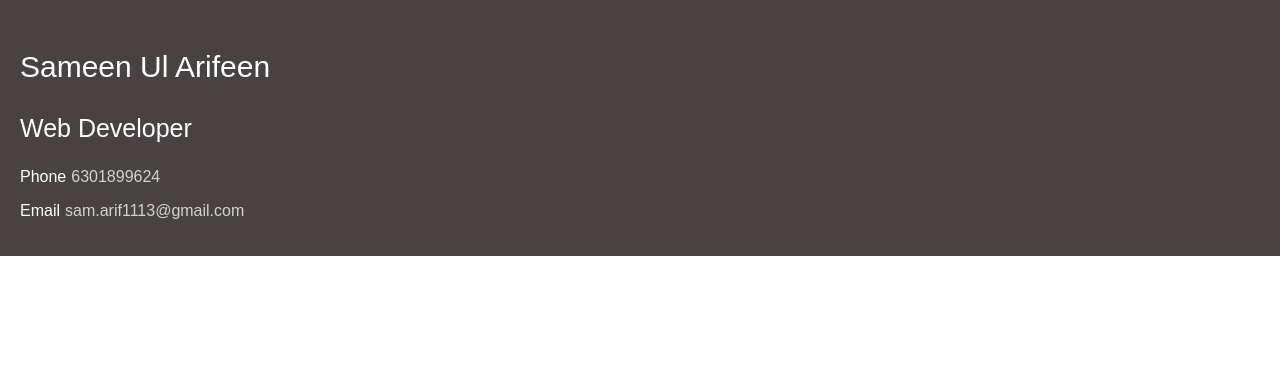
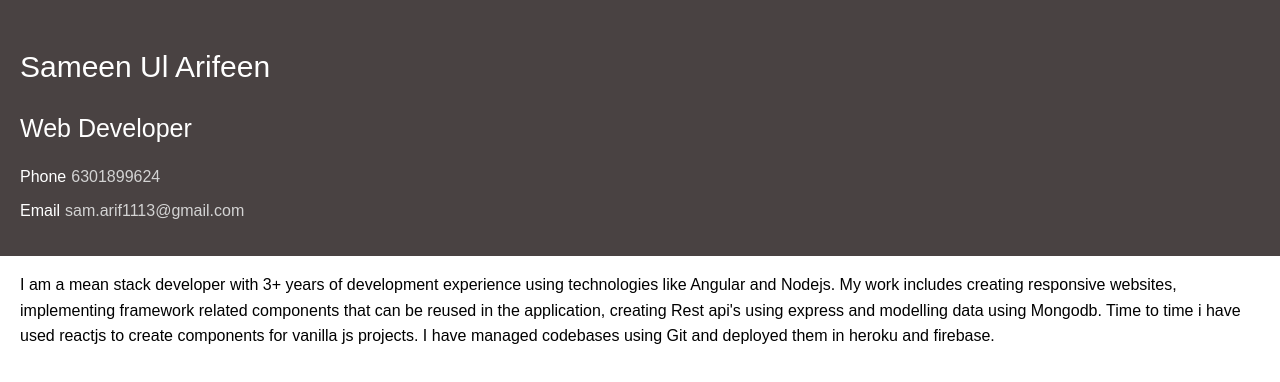
Before and after one commit to arifeeen/react-portfolio, a React app: page / in a window 1280 px wide. Shown: the top 382 px of the page. Built offline with nearby package versions, Linux system fonts and the light colour scheme.

Commit message:
overrall component created

```diff
--- a/src/App.js
+++ b/src/App.js
@@ -1,5 +1,6 @@
 import React, { Component, Fragment } from 'react';
 import Intro from './intro/Intro';
+import Overall from './overall/Overall';
 
 class App extends Component {
   render() {
@@ -9,6 +10,7 @@ class App extends Component {
 
 
       <Intro></Intro>
+      <Overall></Overall>
       </Fragment>
 
     );
--- /dev/null
+++ b/src/overall/Overall.css
@@ -0,0 +1,11 @@
+.space {
+ margin-left: 20px;
+ margin-right: 20px;
+ line-height: 1.3;
+}
+
+@media (min-width:480px) {
+ .space{
+     line-height: 1.6;
+ }
+}
--- /dev/null
+++ b/src/overall/Overall.js
@@ -0,0 +1,17 @@
+import React, { Fragment } from 'react';
+import classes from './Overall.css';
+
+const Overall = () => {
+    return (
+        <Fragment>
+            <p className={classes.space}>
+                I am a mean stack developer with 3+ years of development experience using technologies like Angular and Nodejs. My work includes creating responsive websites, implementing framework related components that can be reused in the application,
+    creating Rest api's using express and modelling data using Mongodb. Time to time i have used reactjs to create components for vanilla js projects. I have managed codebases using Git and deployed them in
+    heroku and firebase.
+            </p>
+        </Fragment>
+    )
+}
+
+
+export default Overall;
```
Also changed, not shown: firebase.json (added), src/tech-stack/Tech.css (added), src/tech-stack/Tech.js (added), 1 other file (tests, documents, lock files or other folders).
